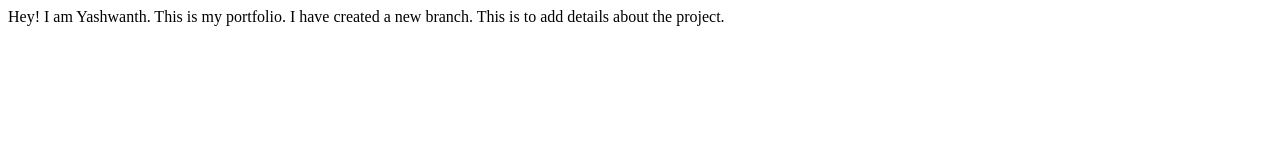
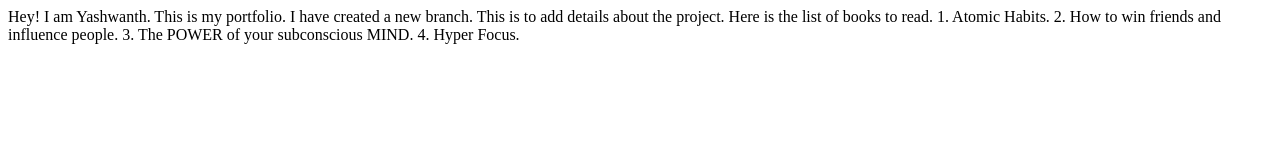
Before and after one commit to yashwantham/yashwanth-site, a plain HTML site: page index.html in a window 1280 px wide. Drawn offline with Linux system fonts and the light colour scheme.

Commit message:
added books to read

```diff
--- a/index.html
+++ b/index.html
@@ -11,5 +11,11 @@
     This is my portfolio.
 
     I have created a new branch. This is to add details about the project.
+
+    Here is the list of books to read.
+    1. Atomic Habits.
+    2. How to win friends and influence people.
+    3. The POWER of your subconscious MIND.
+    4. Hyper Focus.
 </body>
 </html>
```
